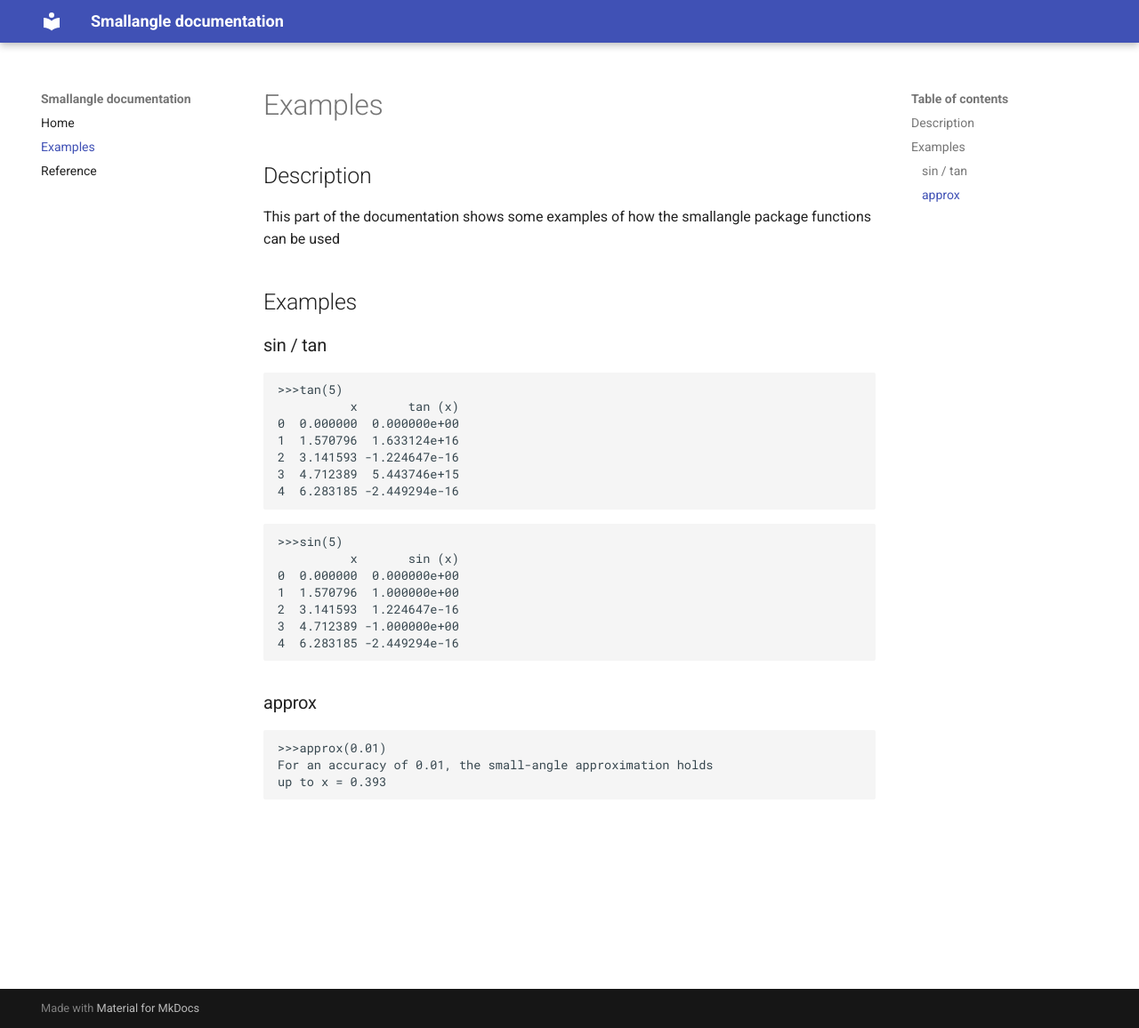
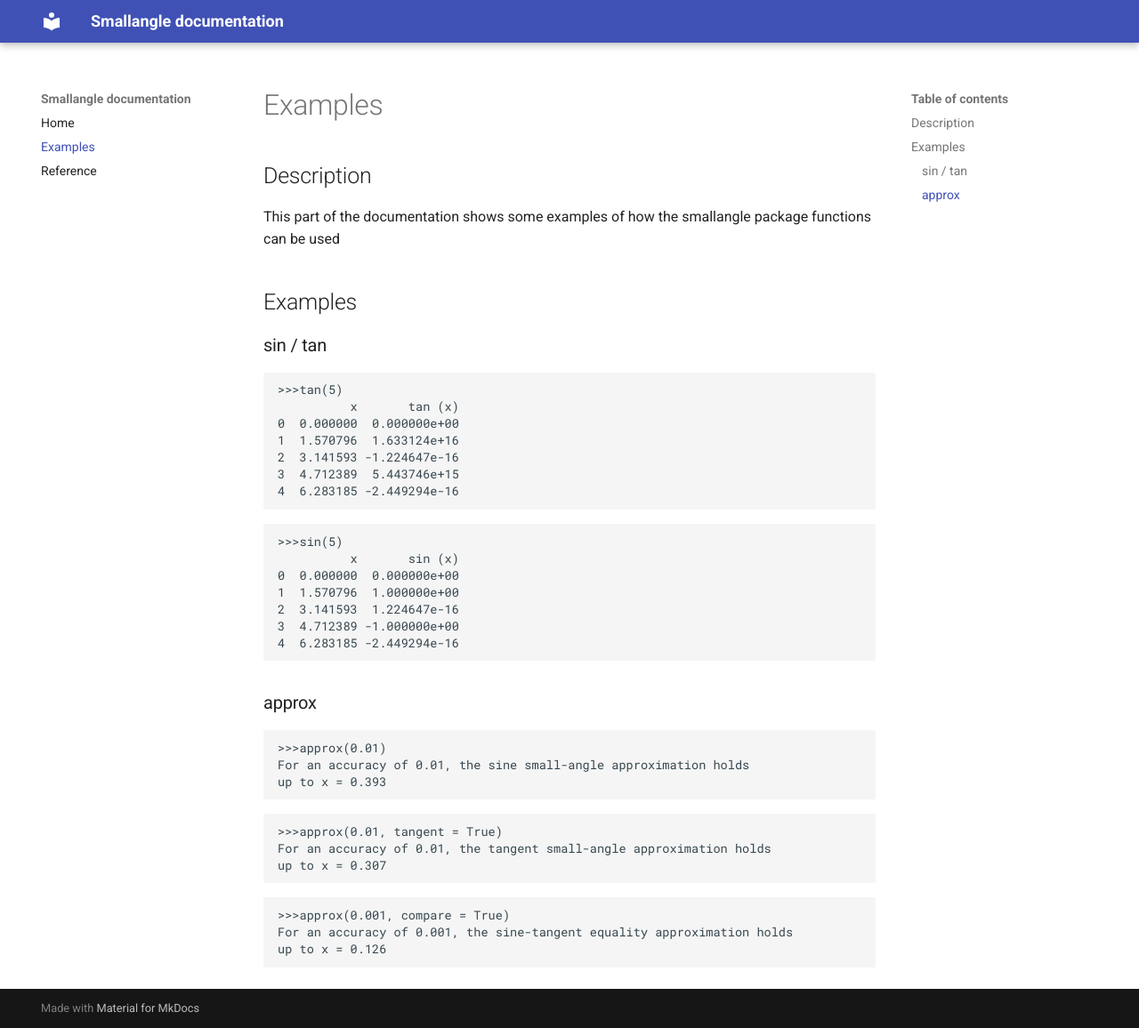
Before and after one commit to Kevin-Veenboer/smallangle, an MkDocs documentation site: the page built from docs/examples.md, in a window 1280 px wide and 1156 px high. Shown: the whole window at 89% size. Built offline with MkDocs 1.6.1 and Material for MkDocs 9.7.7, drawn with Linux system fonts in a browser that asks for light colours.

Commit message:
updated the documentation for new approx

````diff
--- a/docs/examples.md
+++ b/docs/examples.md
@@ -25,6 +25,16 @@ This part of the documentation shows some examples of how the smallangle package
 ### approx
 ```python
 >>>approx(0.01)
-For an accuracy of 0.01, the small-angle approximation holds
+For an accuracy of 0.01, the sine small-angle approximation holds
 up to x = 0.393
 ```
+```python
+>>>approx(0.01, tangent = True)
+For an accuracy of 0.01, the tangent small-angle approximation holds
+up to x = 0.307
+```
+```python
+>>>approx(0.001, compare = True)
+For an accuracy of 0.001, the sine-tangent equality approximation holds
+up to x = 0.126
+```
````
Also changed, not shown: 1 other file.
